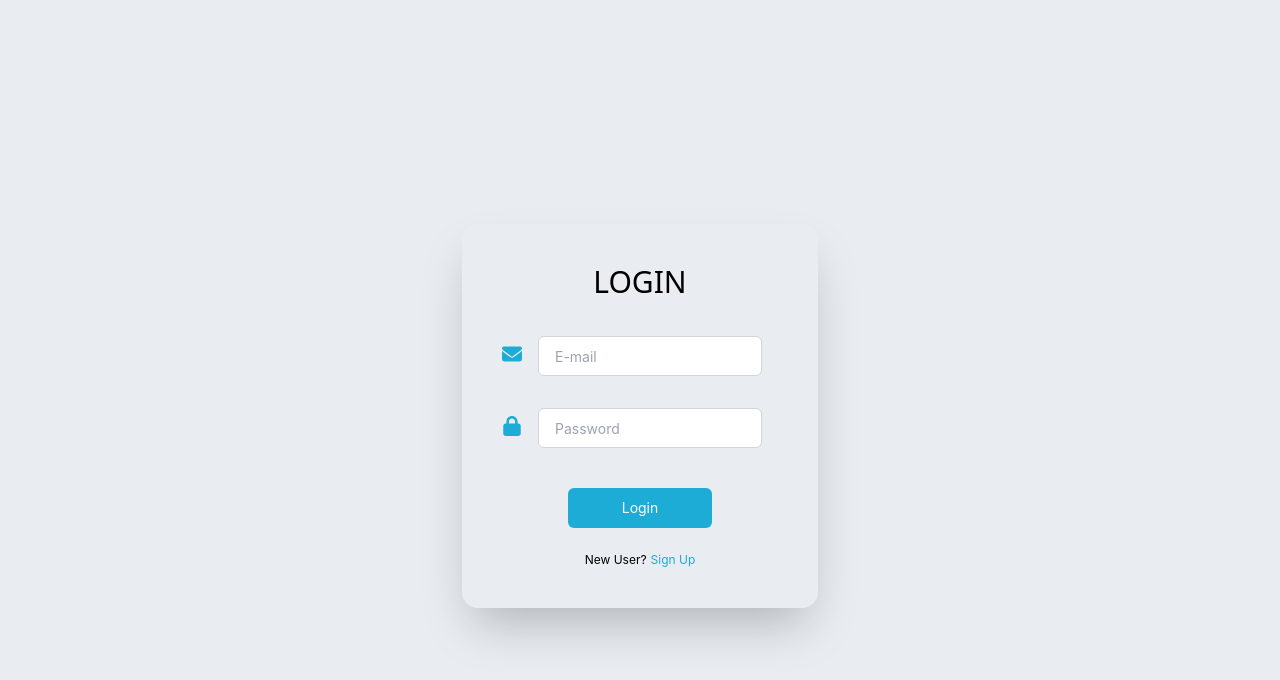
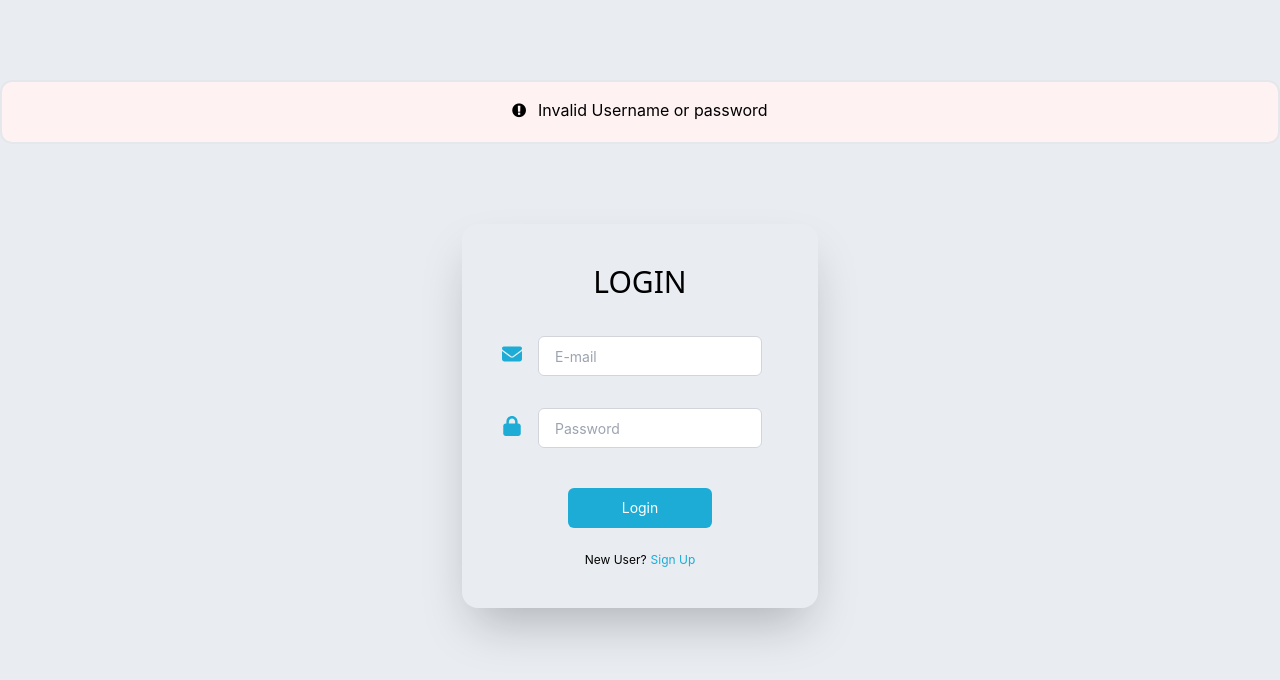
Before and after one commit to Kemosabe2911/employee-app-react, a React (Create React App) app: page /#/login in a window 1280 px wide. Both pictures are taken after typing "name@example.com", "Sample123" into the empty fields and a click on the button "Login". Shown: the top 680 px of the page. Built offline with nearby package versions, Linux system fonts and the light colour scheme; no server answers.

Commit message:
Pop up added

```diff
--- a/src/assets/icons/index.tsx
+++ b/src/assets/icons/index.tsx
@@ -7,6 +7,7 @@ import {ReactComponent as NameIcon} from './name.svg';
 import {ReactComponent as LastNameIcon} from './lastName.svg';
 import {ReactComponent as ConfirmPasswordIcon} from './confirmPassword.svg';
 import {ReactComponent as LogoutIcon} from './logout.svg';
+import {ReactComponent as ErrorIcon} from './error.svg';
 
 
 export const LOGO = '/icons/logo.jpeg';
@@ -19,5 +20,6 @@ PasswordIcon,
 NameIcon,
 LastNameIcon,
 ConfirmPasswordIcon,
-LogoutIcon
+LogoutIcon,
+ErrorIcon
 };
--- a/src/components/Login.tsx
+++ b/src/components/Login.tsx
@@ -1,4 +1,4 @@
-import React, { FC } from 'react';
+import React, { FC,useState } from 'react';
 import { useForm } from 'react-hook-form';
 import * as yup from 'yup';
 import { yupResolver } from '@hookform/resolvers/yup';
@@ -10,6 +10,7 @@ import { MailIcon, PasswordIcon } from 'assets/icons/index';
 import { useAddLoginMutation } from 'services/api';
 import { changeAuthentication } from 'store/reducers';
 import { useDispatch } from 'react-redux';
+import PopUp from './PopUp';
 
 
 const schema = yup.object({
@@ -21,6 +22,7 @@ const Login: FC = () => {
 
     const dispatch =useDispatch();
 
+    const [errorMessage, setErrorMessage]=useState(false);
 
     const { register, handleSubmit, reset, formState: { errors } } = useForm(
         {
@@ -39,16 +41,15 @@ const Login: FC = () => {
     return (
         <div className=" flex h-96 w-[27%] min-w-[400px] justify-center rounded-2xl bg-slate-50 p-10 shadow-2xl">
             <form onSubmit={handleSubmit(async (data) => {
-                addLogin(data);
                 const loginResponse = await addLogin(data);
                 if('error' in loginResponse)
                 {
                 dispatch(changeAuthentication('false'));
-
+                setErrorMessage(true);
                 }
                 else{
                 dispatch(changeAuthentication('true'));
-                console.log(loginResponse.data);
+                // console.log(loginResponse.data.Access);
                 }
                 reset();
             })}>
@@ -78,6 +79,9 @@ const Login: FC = () => {
                         <div className="">New User?</div>
                         <div onClick={handleSignUp} className="cursor-pointer pl-1 text-brightsCelurean">Sign Up</div>
                     </div>
+                    {errorMessage && (
+                        <PopUp></PopUp>
+                    )}
                 </div>
             </form>
         </div>
--- a/src/components/PopUp.tsx
+++ b/src/components/PopUp.tsx
@@ -1,10 +1,20 @@
 import React,{FC} from 'react';
+
+// import { ErrorIcon } from 'assets/icons';
 
 const PopUp: FC =()=>{
 
+const icon='fa fa-exclamation-circle';
+
     return(
         <div>
-            <div id="popup-modal absolute inset-0">POP UP</div>
+            <div className="fixed inset-0 mx-auto mt-20 h-16 w-[15%] min-w-[400px]
+            rounded-xl border-2 border-rose-600 bg-red-50">
+
+            <div className=" py-4 text-center text-base">
+                <span className={`${icon} pr-3`}></span>Invalid Username or password</div>
+
+    </div>
         </div>
     );
 };
--- a/src/components/SignUpComponent.tsx
+++ b/src/components/SignUpComponent.tsx
@@ -34,16 +34,14 @@ const [addSignUp] =useAddSignUpMutation();
     return (
         <div className=" flex h-full w-[28%] min-w-[400px] justify-center rounded-2xl bg-slate-50 p-10 shadow-2xl">
             <form onSubmit={handleSubmit(async (data) => {
-                addSignUp(data);
                 const signUpResponse = await addSignUp(data);
                 if('error' in signUpResponse)
                 {
                 dispatch(changeAuthentication('false'));
-
+                console.log('error');
                 }
                 else{
                 dispatch(changeAuthentication('true'));
-
                 }
                 reset();
             })}>
--- a/src/components/types.ts
+++ b/src/components/types.ts
@@ -193,6 +193,6 @@ export type UpdateEmployeeReq = {
   body: any
 };
 
-export type AuthenticationProps ={
-  setAuthentication:React.Dispatch<React.SetStateAction<string>>
-};
+// export type AuthenticationProps ={
+//   setAuthentication:React.Dispatch<React.SetStateAction<string>>
+// };
--- a/src/services/api.ts
+++ b/src/services/api.ts
@@ -15,7 +15,13 @@ const employeeApi = apiWithTag.injectEndpoints({
       providesTags: ['Employee']
     }),
     getEmployeeList: builder.query<EmployeeListApiResponse[], void>({
-      query: () => '/employee',
+      query: () => ({
+        url: '/employee',
+        method: 'GET',
+        headers: {
+          'Content-Type': 'application/json'
+        }
+      }),
       providesTags: ['Employee']
     }),
     getEmployeeDetails: builder.query<EmployeeDetailsApi, string>({
--- a/src/services/index.ts
+++ b/src/services/index.ts
@@ -1,7 +1,7 @@
 import { createApi, fetchBaseQuery } from '@reduxjs/toolkit/query/react';
 
 const employeeBaseApi = createApi({
-    baseQuery: fetchBaseQuery({ baseUrl: 'http://192.168.2.80:8080/v1/' }),
+    baseQuery: fetchBaseQuery({ baseUrl: 'https://da29-14-142-179-226.in.ngrok.io/v1/', credentials:'include' }),
     endpoints: () => ({}),
     tagTypes: ['Employee']
   });
```
Also changed, not shown: src/assets/icons/error.svg (added).
